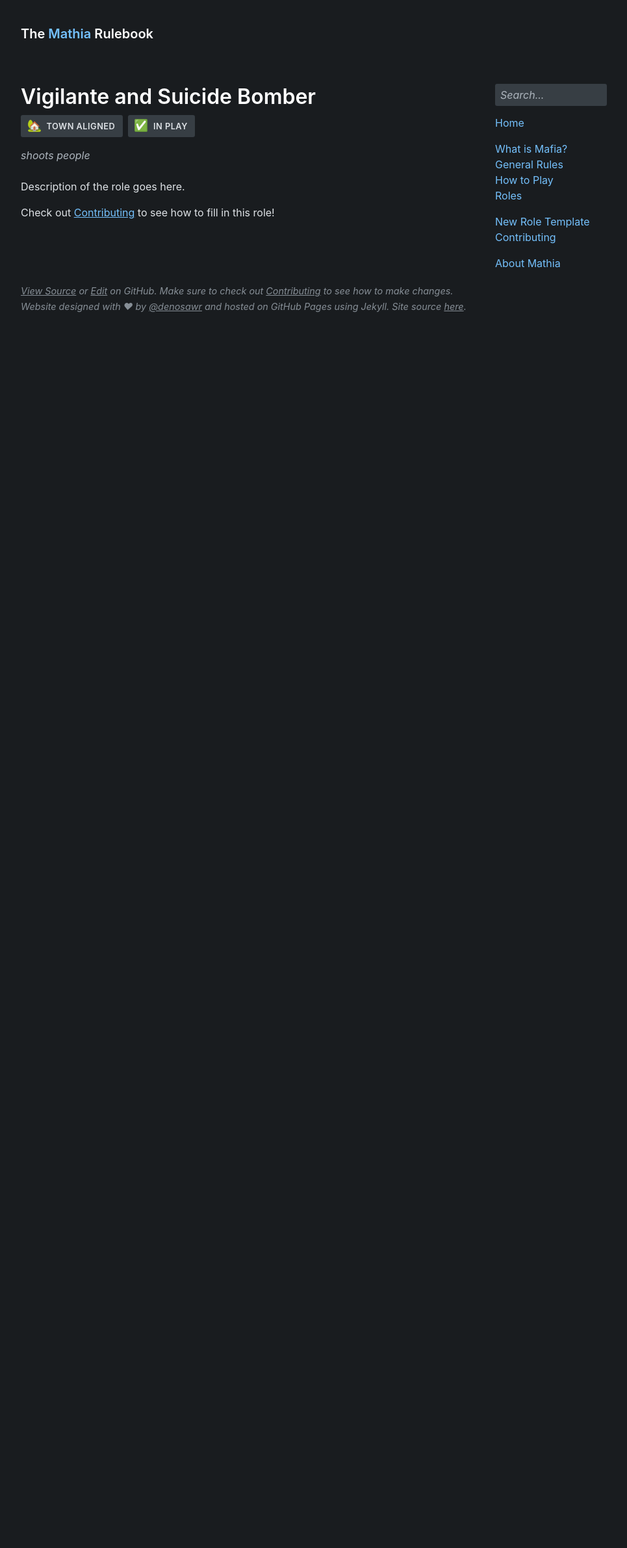
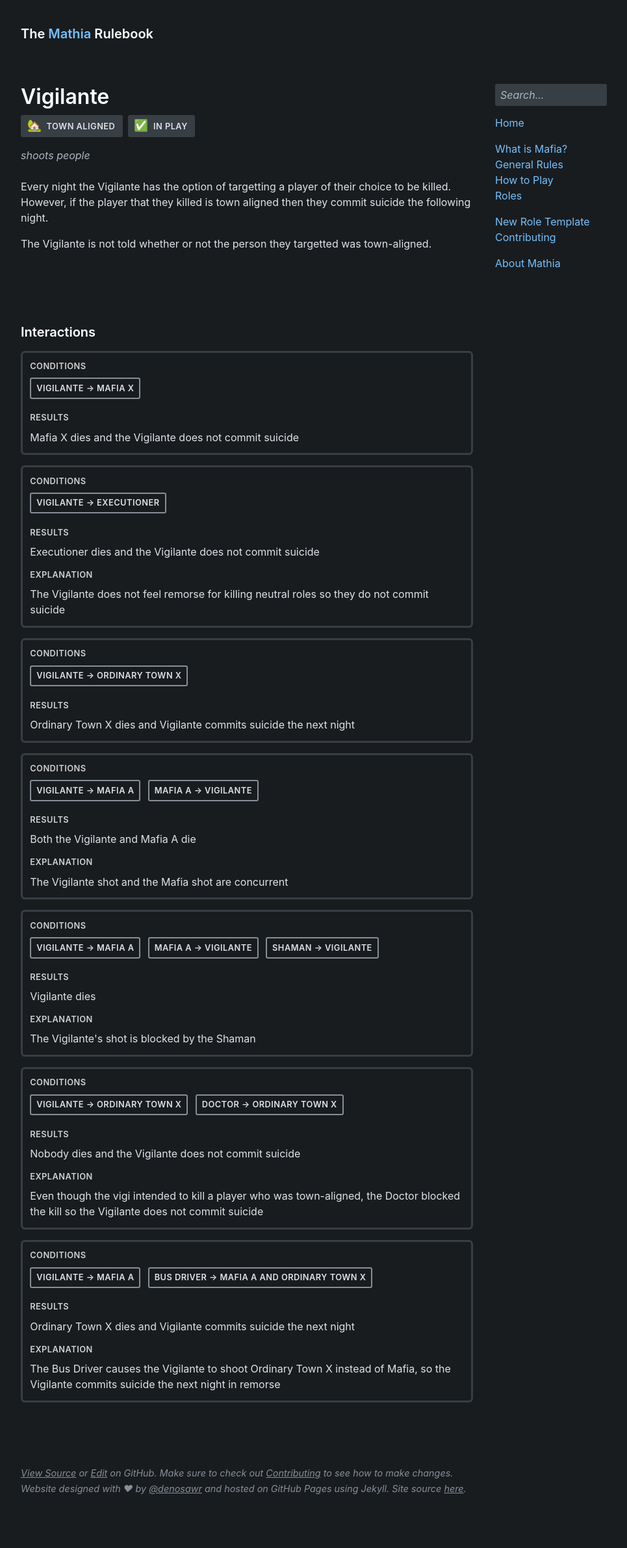
Before and after one commit to olliecheng/mathia-rulebook, a Jekyll site: the page built from roles/vigilante-and-suicide-bomber.md, in a window 1280 px wide. Shown: the whole page at 65% size, without its empty margins (152-1117 px from the left). Built offline with Jekyll 4.4.1, drawn with Linux system fonts in a browser that asks for light colours; some web fonts are replaced; before the commit the page ends 900 px from its top, so only the background shows below that.

Commit message:
Update vigilante-and-suicide-bomber.md
I think it would make sense for vigi and "suicide bomber" to be separated. So this file needs to be renamed. Also I'm not sure if it's correct that the vigi doesn't feel guilt when they kill neutral roles.

```diff
--- a/roles/vigilante-and-suicide-bomber.md
+++ b/roles/vigilante-and-suicide-bomber.md
@@ -1,11 +1,46 @@
 ---
-title: Vigilante and Suicide Bomber
+title: Vigilante
 layout: role
 alignment: town
 enabled: yes
 description: shoots people
 ---
 
-Description of the role goes here.
+Every night the Vigilante has the option of targetting a player of their choice to be killed. However, if the player that they killed is town aligned then they commit suicide the following night.
 
-Check out [Contributing]({{ site.baseurl }}{% link information/contributing.md %}) to see how to fill in this role!
+The Vigilante is not told whether or not the person they targetted was town-aligned.
+
+{% capture interactions %}
+Vigilante > Mafia X;
+Mafia X dies and the Vigilante does not commit suicide;
+
+---
+Vigilante > Executioner;
+Executioner dies and the Vigilante does not commit suicide;
+The Vigilante does not feel remorse for killing neutral roles so they do not commit suicide;
+
+---
+Vigilante > Ordinary Town X;
+Ordinary Town X dies and Vigilante commits suicide the next night;
+
+---
+Vigilante > Mafia A, Mafia A > Vigilante;
+Both the Vigilante and Mafia A die;
+The Vigilante shot and the Mafia shot are concurrent;
+
+---
+Vigilante > Mafia A, Mafia A > Vigilante, Shaman > Vigilante;
+Vigilante dies;
+The Vigilante's shot is blocked by the Shaman;
+
+---
+Vigilante > Ordinary Town X, Doctor > Ordinary Town X;
+Nobody dies and the Vigilante does not commit suicide;
+Even though the vigi intended to kill a player who was town-aligned, the Doctor blocked the kill so the Vigilante does not commit suicide;
+
+---
+Vigilante > Mafia A, Bus Driver > Mafia A and Ordinary Town X;
+Ordinary Town X dies and Vigilante commits suicide the next night;
+The Bus Driver causes the Vigilante to shoot Ordinary Town X instead of Mafia, so the Vigilante commits suicide the next night in remorse;
+{% endcapture %}
+{% include interactions.html content=interactions %}
```
